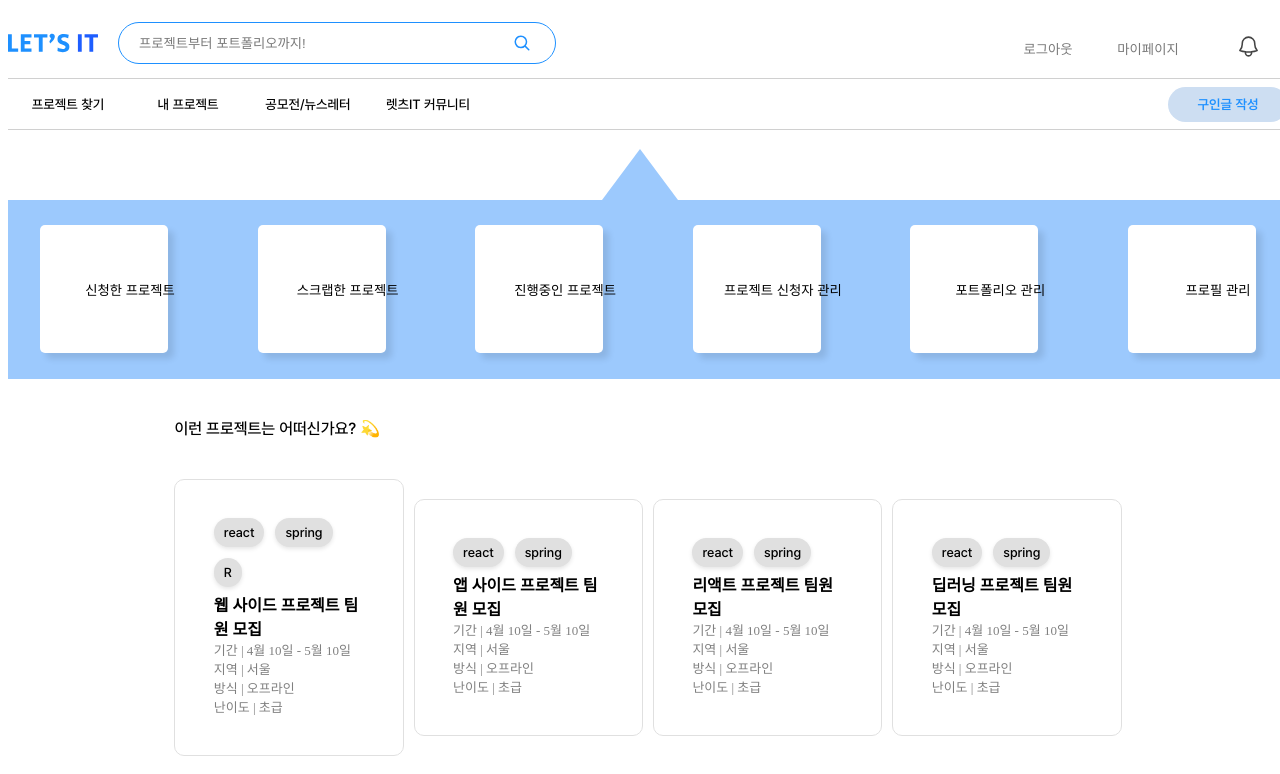
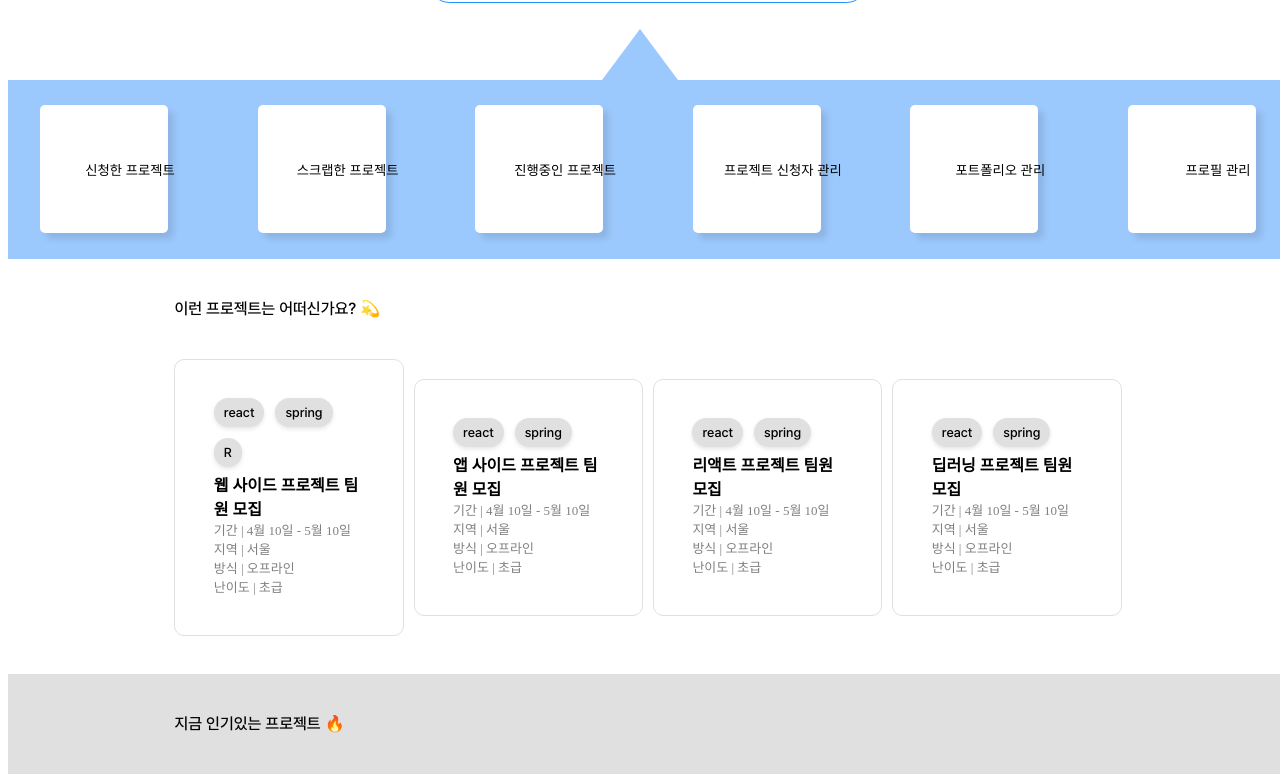
Before and after one commit to yezixx/SOLUX_LETS_IT_Frontend, a React (Vite) app: page / in a window 1280 px wide. Shown: the top 774 px of the page. Built offline with nearby package versions, Linux system fonts and the light colour scheme; the HTML template or start-up script is replaced by a standard one.

Commit message:
Refactor: 헤더 -> 메인 레이아웃 안으로 이동

```diff
--- a/src/App.jsx
+++ b/src/App.jsx
@@ -1,6 +1,5 @@
 import { RouterProvider, createBrowserRouter } from "react-router-dom";
 import styles from "./App.module.css";
-import Header from "./Components/Header/Header";
 import { RouterInfo } from "./Screen/RouterInfo";
 
 const RouterObject = createBrowserRouter(RouterInfo);
@@ -8,10 +7,7 @@ const RouterObject = createBrowserRouter(RouterInfo);
 function App() {
   return (
     <div className={styles.wrap}>
-      <Header />
-      <div className={styles.main}>
-        <RouterProvider router={RouterObject} />
-      </div>
+      <RouterProvider router={RouterObject} />
     </div>
   );
 }
--- a/src/App.module.css
+++ b/src/App.module.css
@@ -5,12 +5,3 @@
   flex-direction: column;
   align-items: center;
 }
-.main {
-  width: 100vw;
-  height: 100vh;
-  display: flex;
-  flex-grow: 1;
-  overflow-y: auto;
-  flex-direction: column;
-  align-items: center;
-}
```
